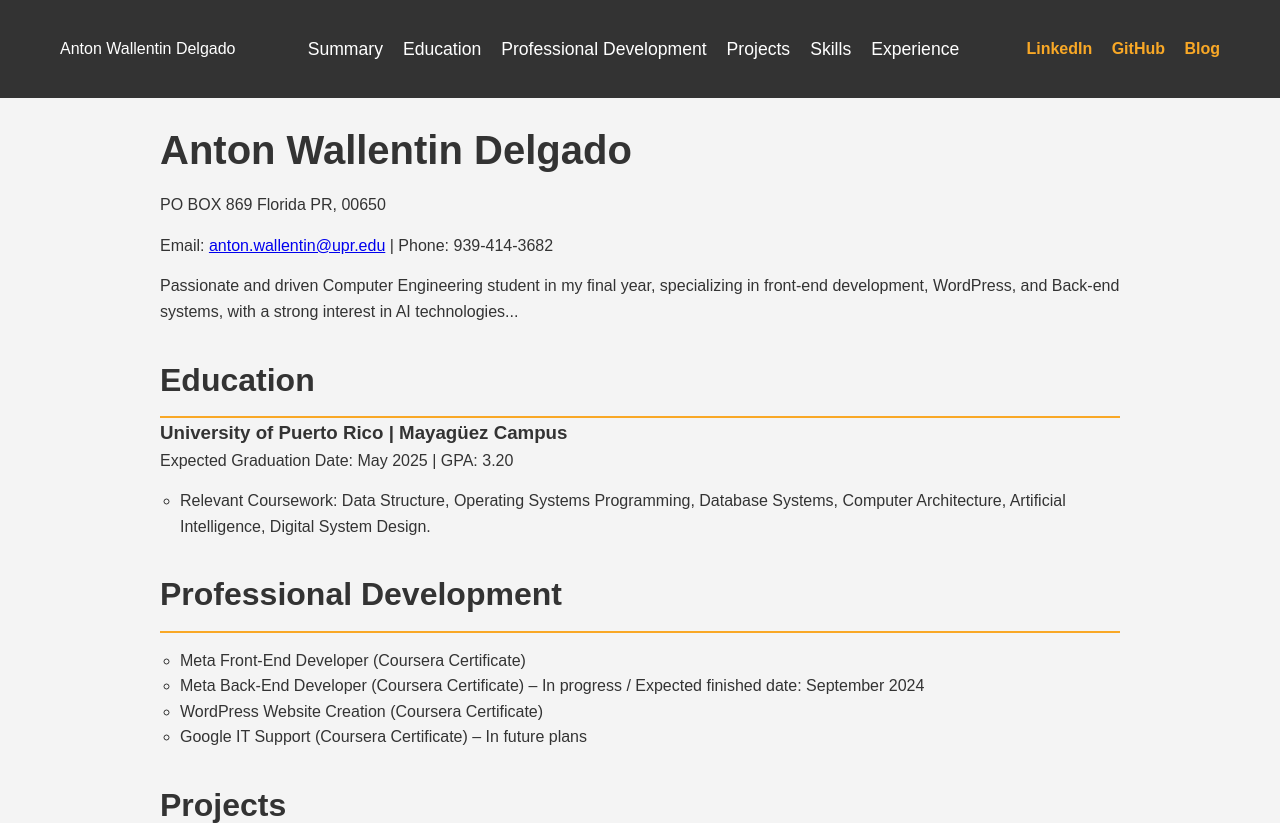
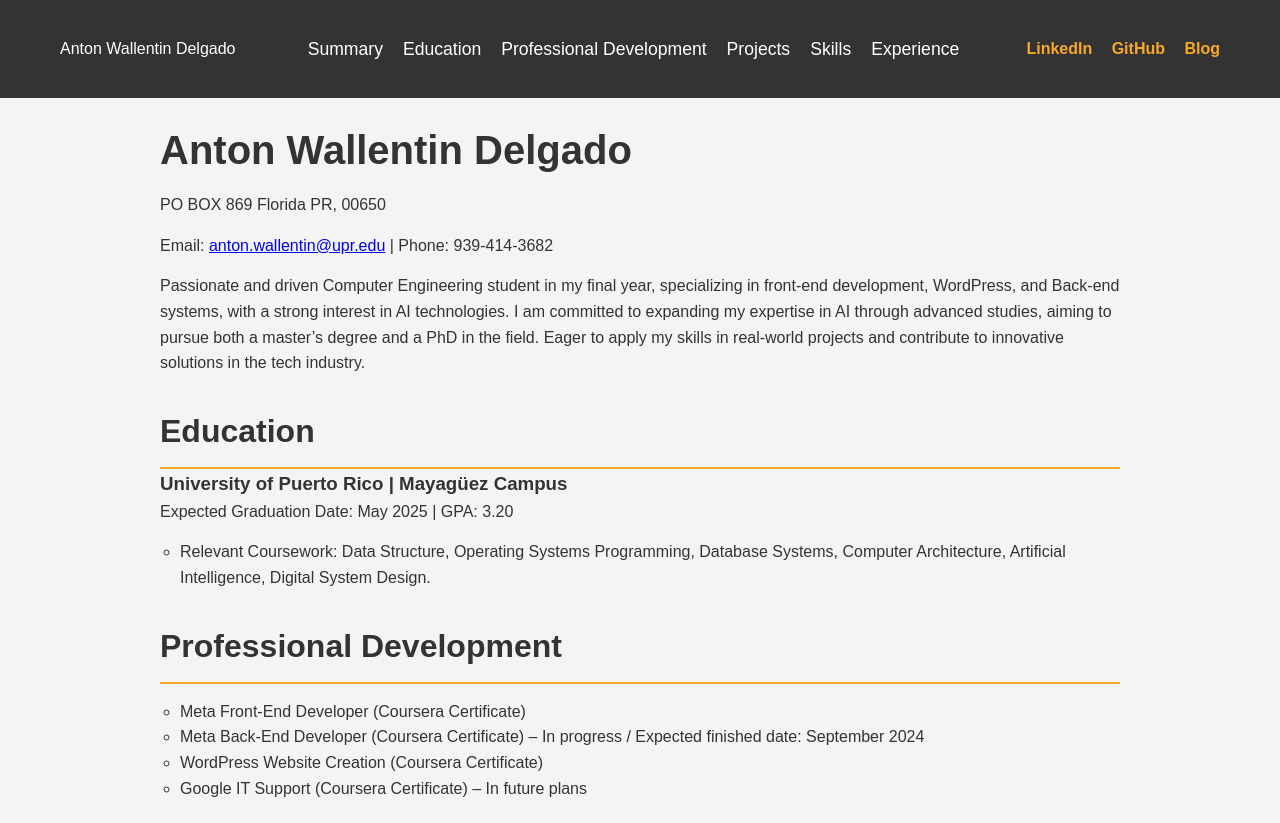
Before and after one commit to darkhallow123/darkhallow123.github.io, a plain HTML site: page index.html in a window 1280 px wide. Shown: the top 823 px of the page. Drawn offline with Linux system fonts and the light colour scheme.

Commit message:
Update index.html

```diff
--- a/index.html
+++ b/index.html
@@ -33,7 +33,7 @@
             <h1>Anton Wallentin Delgado</h1>
             <p>PO BOX 869 Florida PR, 00650</p>
             <p>Email: <a href="mailto:anton.wallentin@upr.edu">anton.wallentin@upr.edu</a> | Phone: 939-414-3682</p>
-            <p>Passionate and driven Computer Engineering student in my final year, specializing in front-end development, WordPress, and Back-end systems, with a strong interest in AI technologies...</p>
+            <p>Passionate and driven Computer Engineering student in my final year, specializing in front-end development, WordPress, and Back-end systems, with a strong interest in AI technologies. I am committed to expanding my expertise in AI through advanced studies, aiming to pursue both a master’s degree and a PhD in the field. Eager to apply my skills in real-world projects and contribute to innovative solutions in the tech industry.</p>
         </section>
 
         <section id="education">
```
